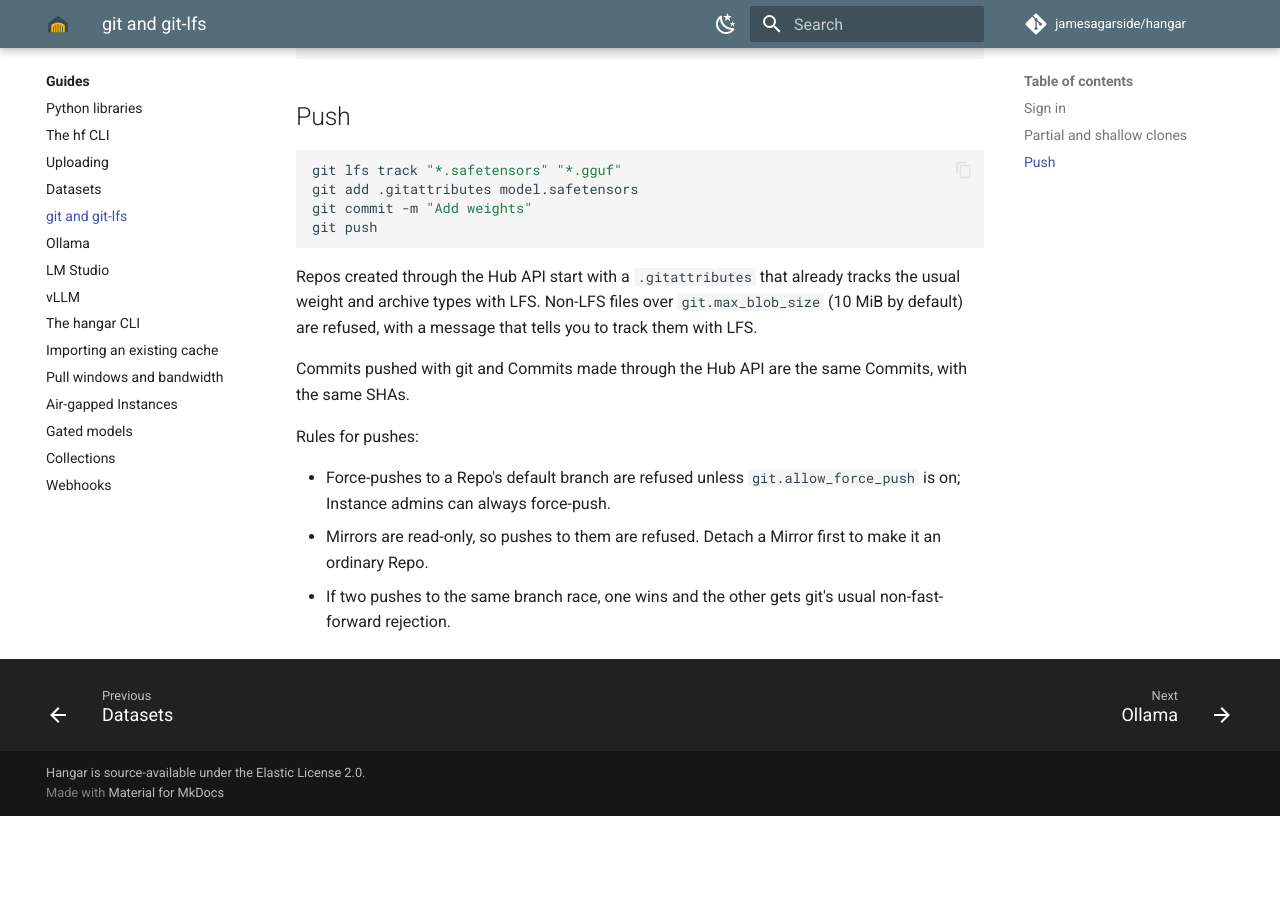
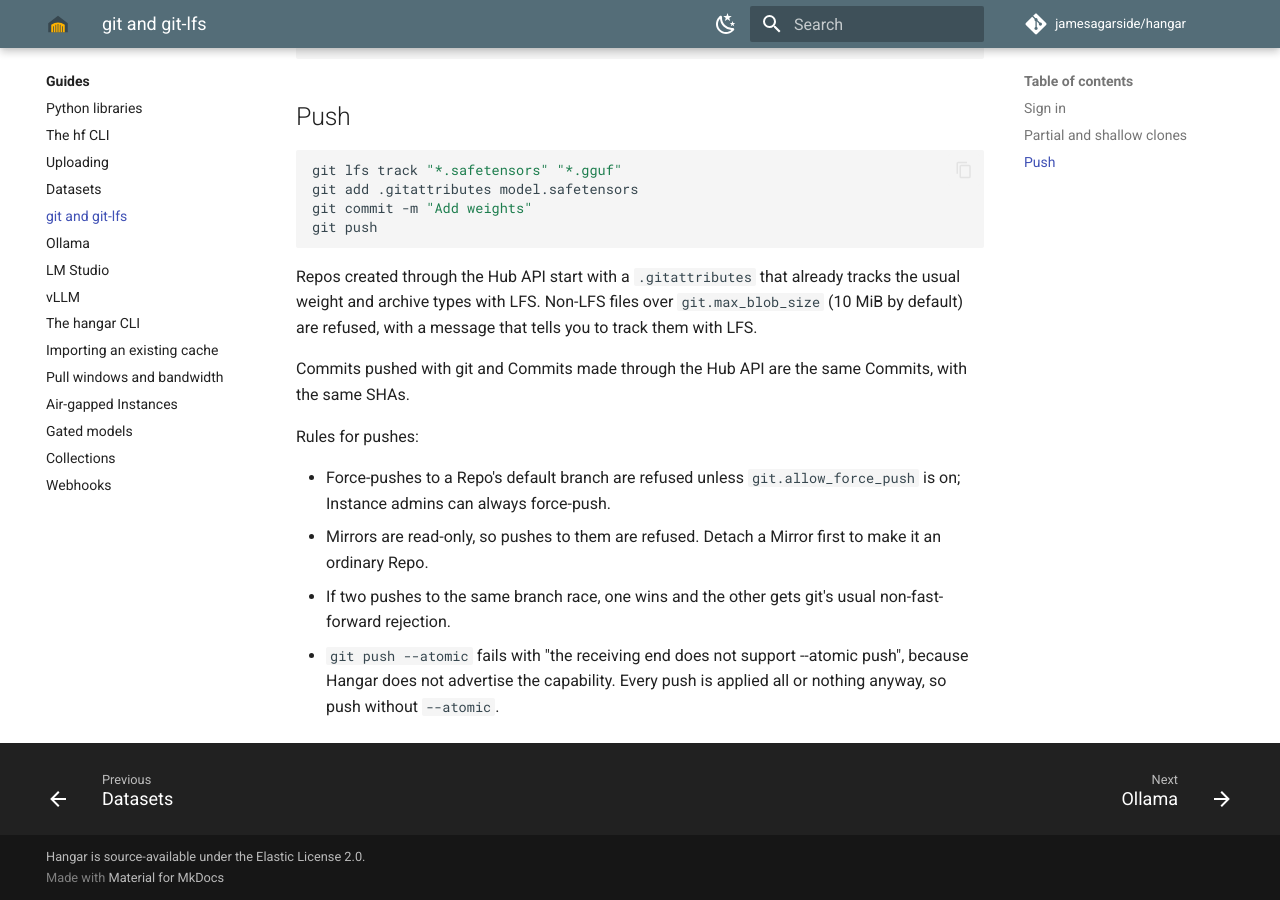
Before and after one commit to hangar-hub/hangar, an MkDocs documentation site: the page built from docs/guides/git.md, in a window 1280 px wide and 900 px high, scrolled down 802 px. Built offline with MkDocs 1.6.1 and Material for MkDocs 9.7.7, drawn with Linux system fonts in a browser that asks for light colours; comment, search, counter and statistics services are not loaded; the version menu is left out; before the commit the page ends 1618 px from its top, so only the background shows below that.

```diff
--- a/docs/guides/git.md
+++ b/docs/guides/git.md
@@ -48,3 +48,4 @@ Rules for pushes:
 - Force-pushes to a Repo's default branch are refused unless `git.allow_force_push` is on; Instance admins can always force-push.
 - Mirrors are read-only, so pushes to them are refused. Detach a Mirror first to make it an ordinary Repo.
 - If two pushes to the same branch race, one wins and the other gets git's usual non-fast-forward rejection.
+- `git push --atomic` fails with "the receiving end does not support --atomic push", because Hangar does not advertise the capability. Every push is applied all or nothing anyway, so push without `--atomic`.
```
Also changed, not shown: docs/dependencies.md (+1 -1 lines), docs/research/xet-upload-research.md (+3 -1 lines), docs/spec/02-architecture.md (+1 -1 lines), docs/spec/04-git.md (+2 -2 lines), 2 other files.
